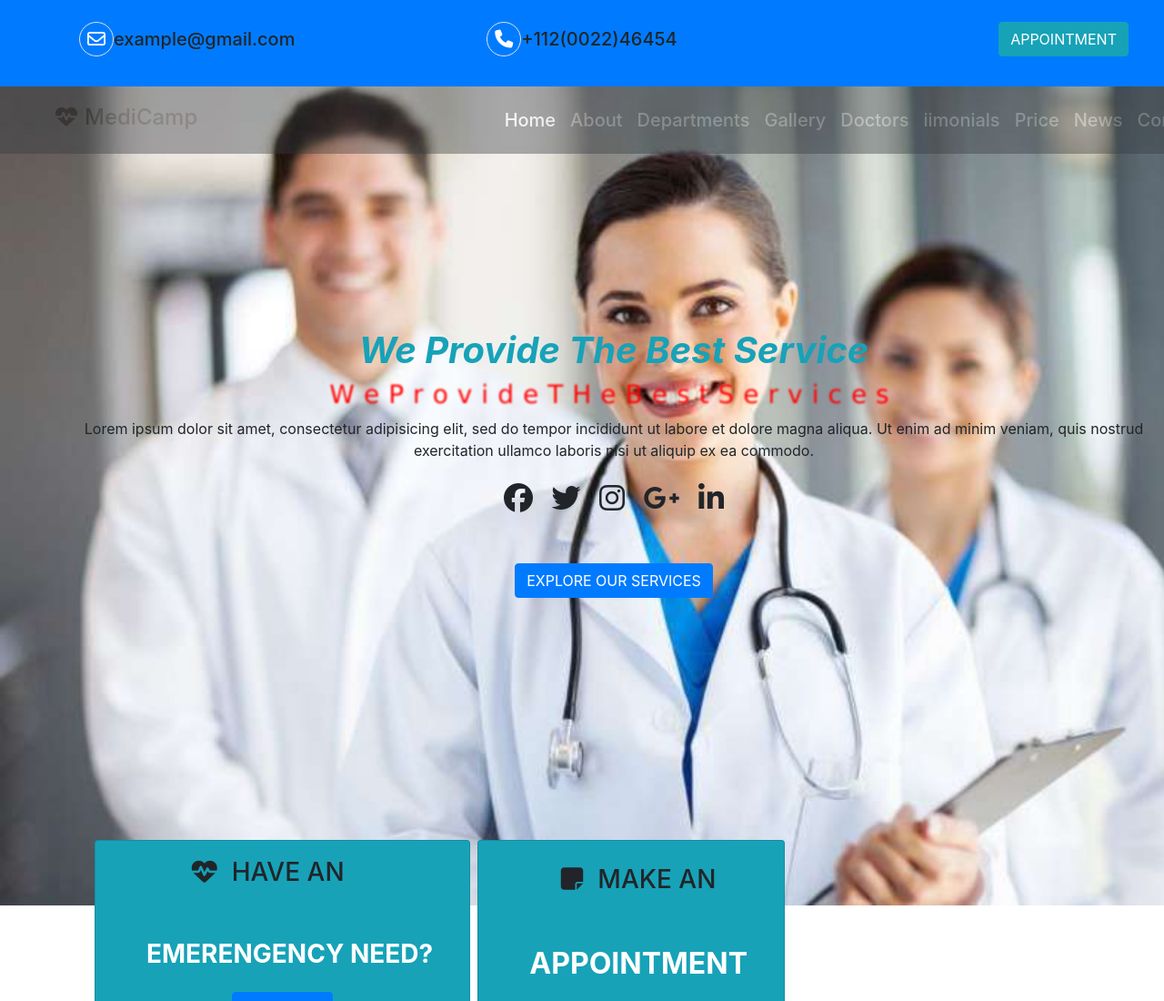
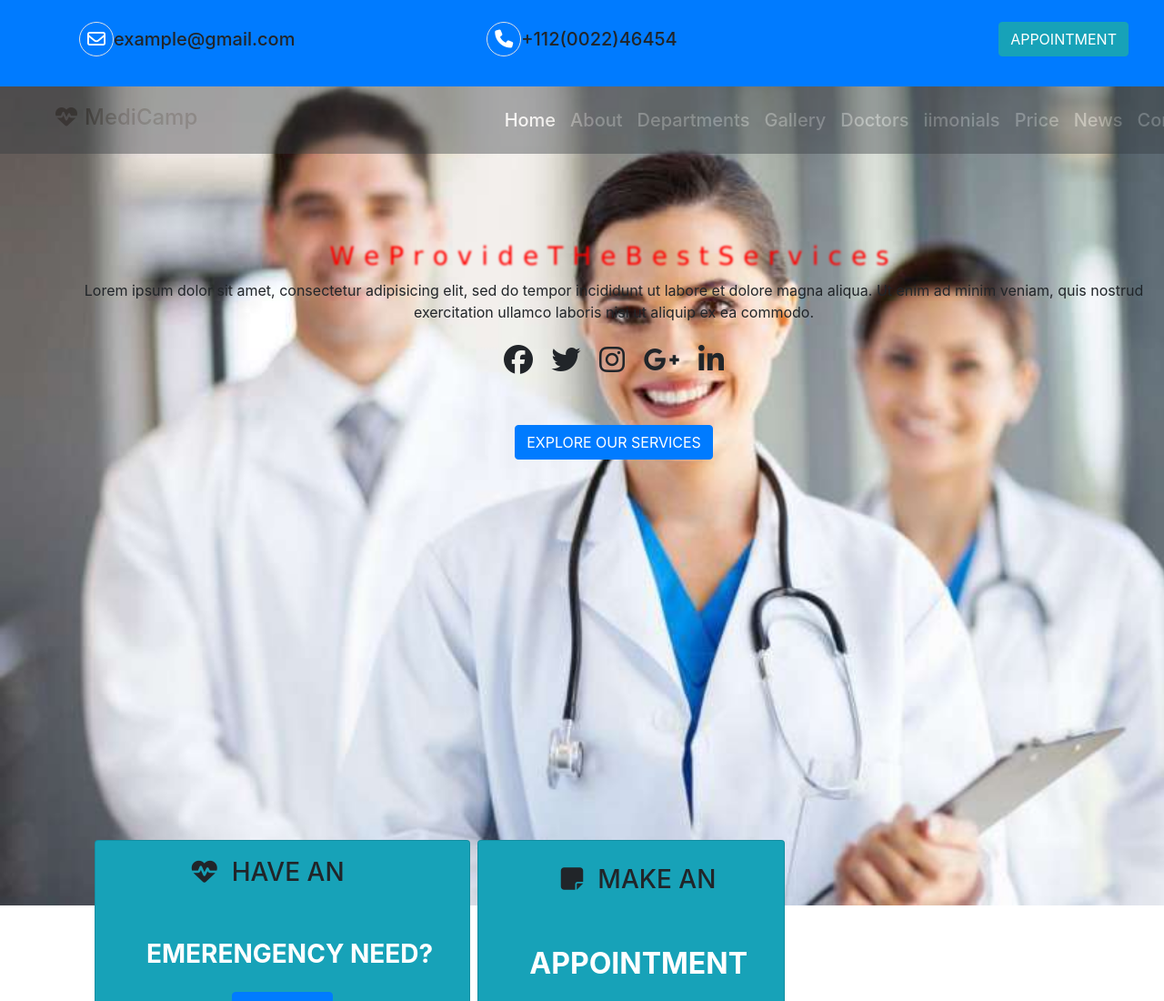
Before and after one commit to sanjeev907/medicalproject, a plain HTML site: page index.html in a window 1280 px wide. Shown: the top 1100 px of the page at 91% size. Drawn offline with nearby package versions, Linux system fonts and the light colour scheme.

Commit message:
removing the heading text

```diff
--- a/index.html
+++ b/index.html
@@ -102,7 +102,7 @@
 					<div class="text-center pt-5 ">
 						<br>
 						<br>
-						<h3 class=" hi mt-5 pt-5 font-italic text-info h1 text-center"><strong>We Provide The Best Service</strong></h3>
+						<!-- <h3 class=" hi mt-5 pt-5 font-italic text-info h1 text-center"><strong>We Provide The Best Service</strong></h3> -->
                         <div class="ghd">
                             <ul class="gh">
                                 <li><h3>s</h3></li>
```
